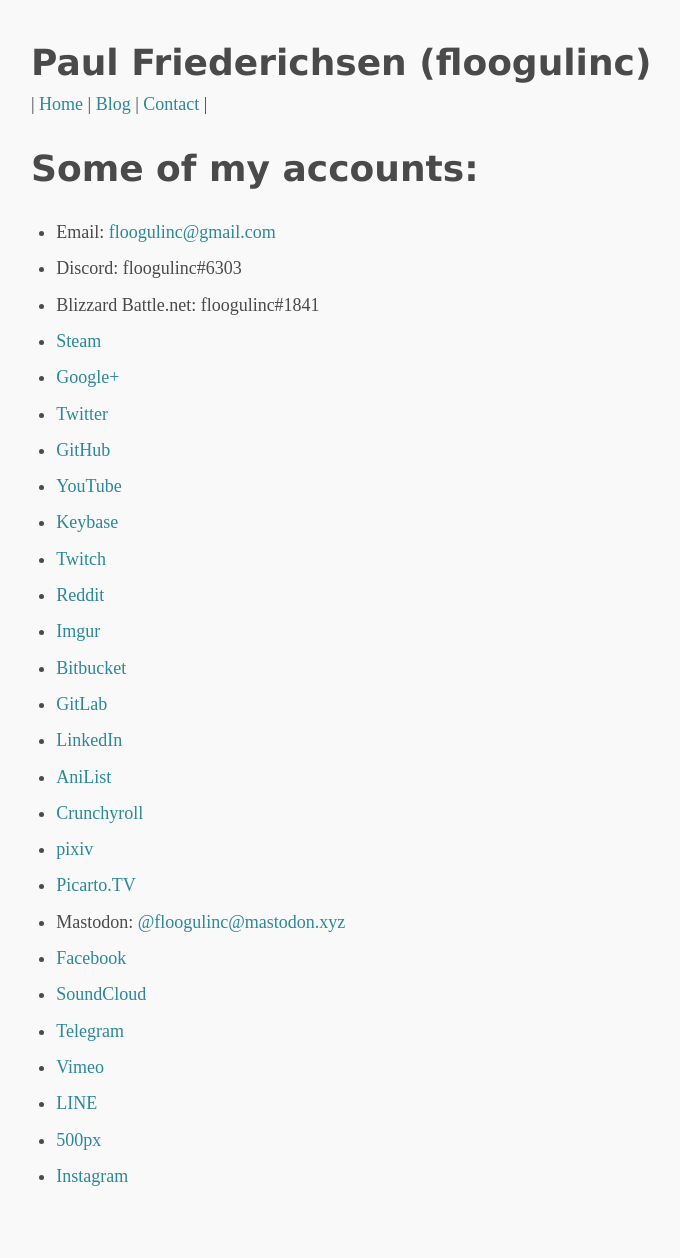
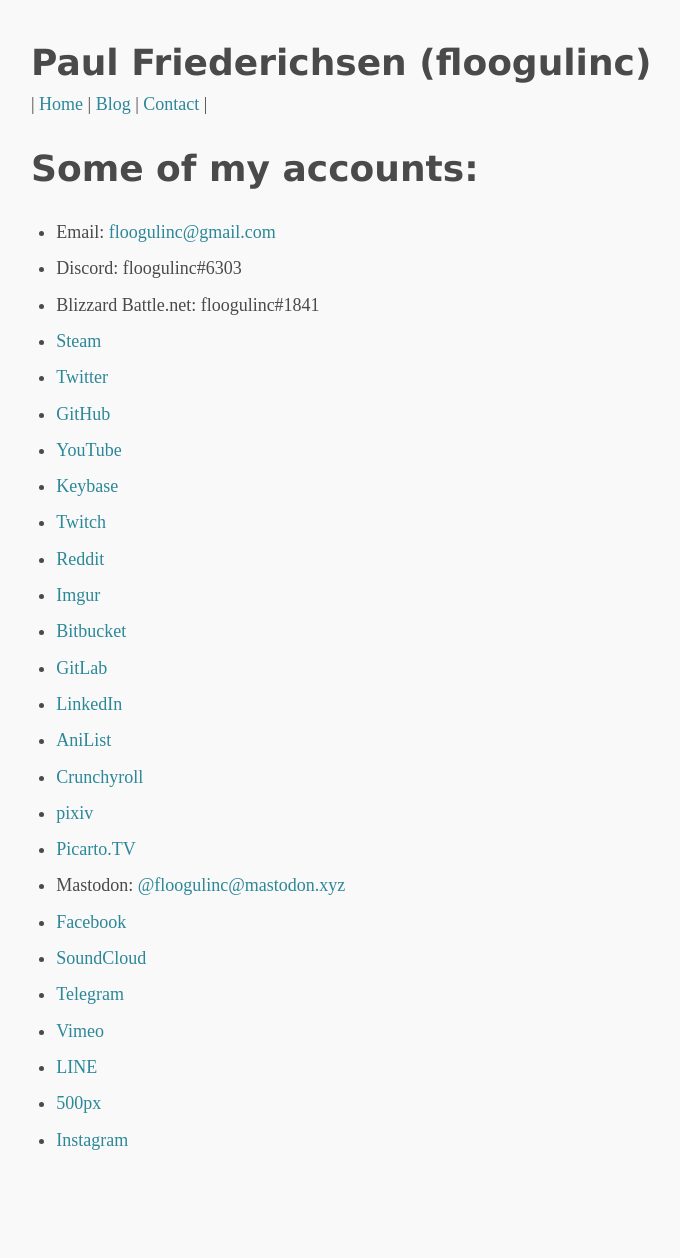
Before and after one commit to floogulinc/floogulinc.github.io, a Jekyll site: the page built from contact.md, in a window 1280 px wide. Shown: the whole page, without its empty margins (267-947 px from the left). Built offline with Jekyll 4.4.1, drawn with Linux system fonts in a browser that asks for light colours; after the commit the page ends 1222 px from its top, so only the background shows below that.

Commit message:
Remove Google+ 😢
RIP

```diff
--- a/_data/accounts.yml
+++ b/_data/accounts.yml
@@ -15,10 +15,6 @@
 - name: Steam
   url: https://steamcommunity.com/id/floogulinc/
   tags: [gaming]
-
-- name: Google+
-  url: https://plus.google.com/+PaulFriederichsen
-  tags: []
 
 - name: Twitter
   url: https://twitter.com/floogulinc
```
